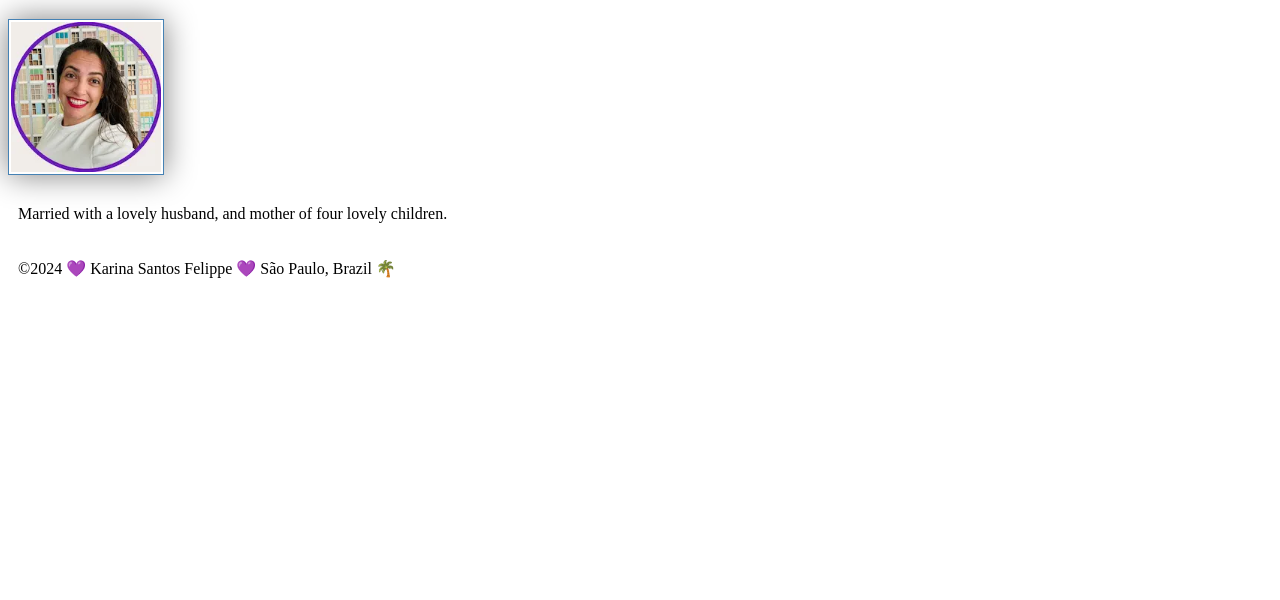
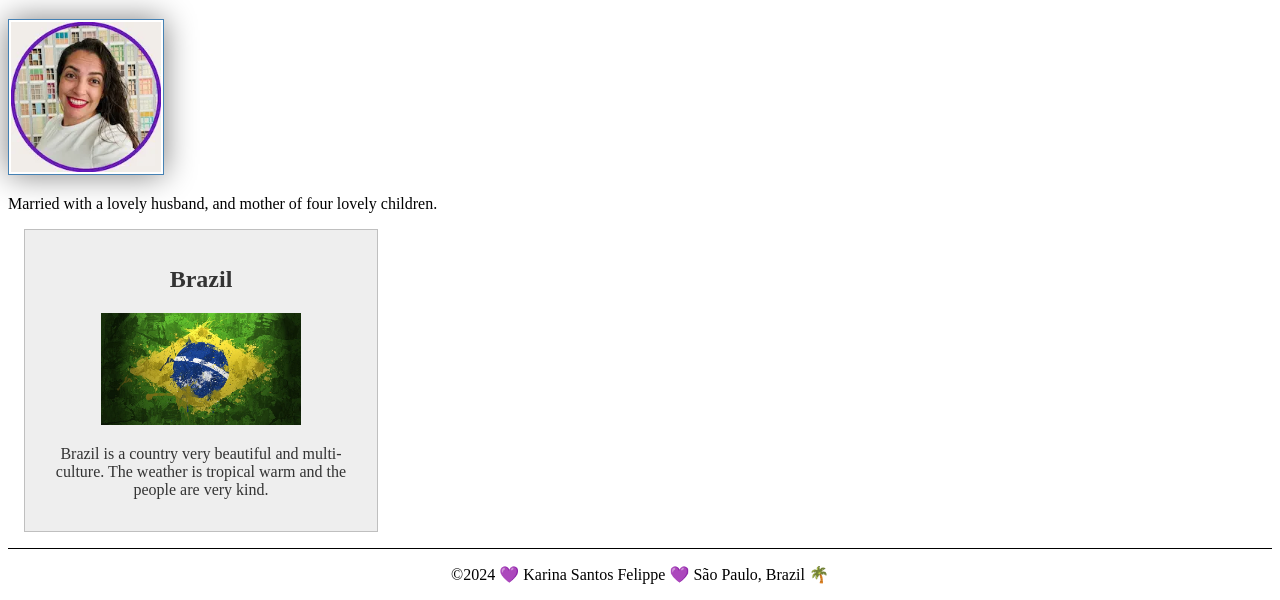
Before and after one commit to karinasantosfelippe/wdd130, a plain HTML site: page index.html in a window 1280 px wide. Shown: the part 263-863 px from the top of the page. Before the commit the page ends 800 px from the top, so only its background shows below. Drawn offline with Linux system fonts and the light colour scheme.

Commit message:
w2 - enhancing course home page

```diff
--- a/index.html
+++ b/index.html
@@ -4,6 +4,8 @@
         <meta charset="utf-8">
         <meta name="viewport" content="width=device-width,initial-scale=1.0">
         <title> Karina Santos Felippe | WDD 130 </title>
+        <meta name="description" content="Home page designed by Karina Santos Felippe as part of Web Fundamentals class assignments">
+        <meta name="author" content="Karina Santos Felippe">
         <link rel="stylesheet" href="styles/styles.css"
     </head>
 
@@ -20,6 +22,11 @@
             <img src="images/profile.webp" alt="Karina's profile photo" width="200">
             <p>Married with a lovely husband, and mother of four lovely children.</p>
         </main>
+        <aside>
+            <h2>Brazil</h2>
+            <img src="images/brazil-flag.jpg" alt="Brazil flag">
+            <p>Brazil is a country very beautiful and multi-culture. The weather is tropical warm and the people are very kind.</p>
+        </aside>
         <footer>
             <p>&copy;2024 💜 Karina Santos Felippe 💜 São Paulo, Brazil 🌴</p>
         </footer>
--- a/styles/styles.css
+++ b/styles/styles.css
@@ -13,7 +13,7 @@ h1 {
     color: steelblue;
 }
 
-img {
+main img {
     width: 150px;
     height: auto;
     border: 1px solid steelblue;
@@ -22,5 +22,30 @@ img {
 }
 
 p {
-    padding: 10px;
+    padding: 0;
 }
+
+main {
+    max-width: 840px;
+}
+
+aside {
+    width: 20rem;
+    margin: 1rem;
+    border: 1px solid rgba(0, 0, 0, 0.2);
+    padding: 1rem;
+    background-color: #eee;
+    color: #333;
+    text-align: center;
+}
+
+aside img {
+    width: 200px;
+    height: auto;
+}
+
+footer {
+    margin-top: 15px;
+    border-top: 1px solid #000;
+    text-align: center;
+}
```
Also changed, not shown: images/brazil-flag.jpg (added).
